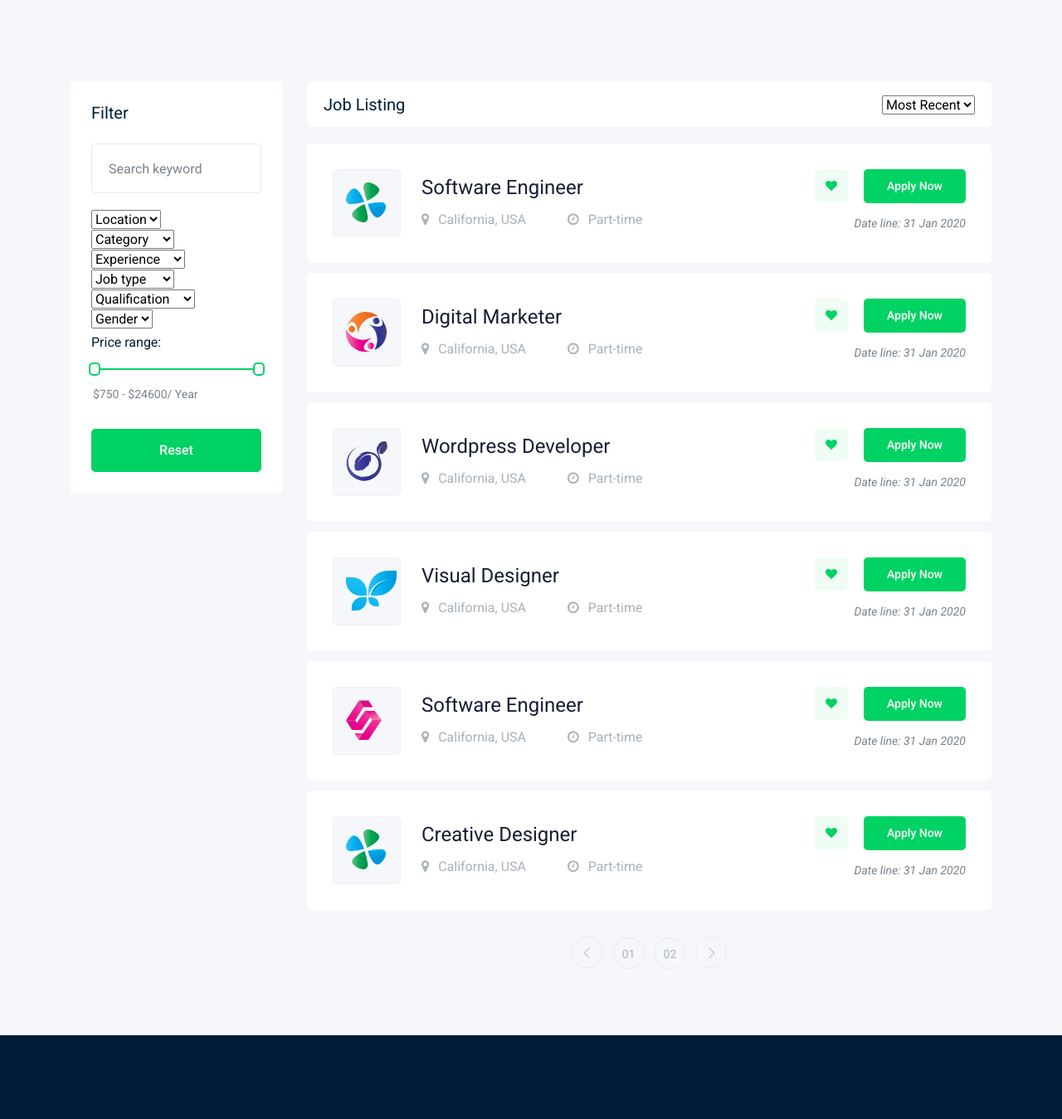
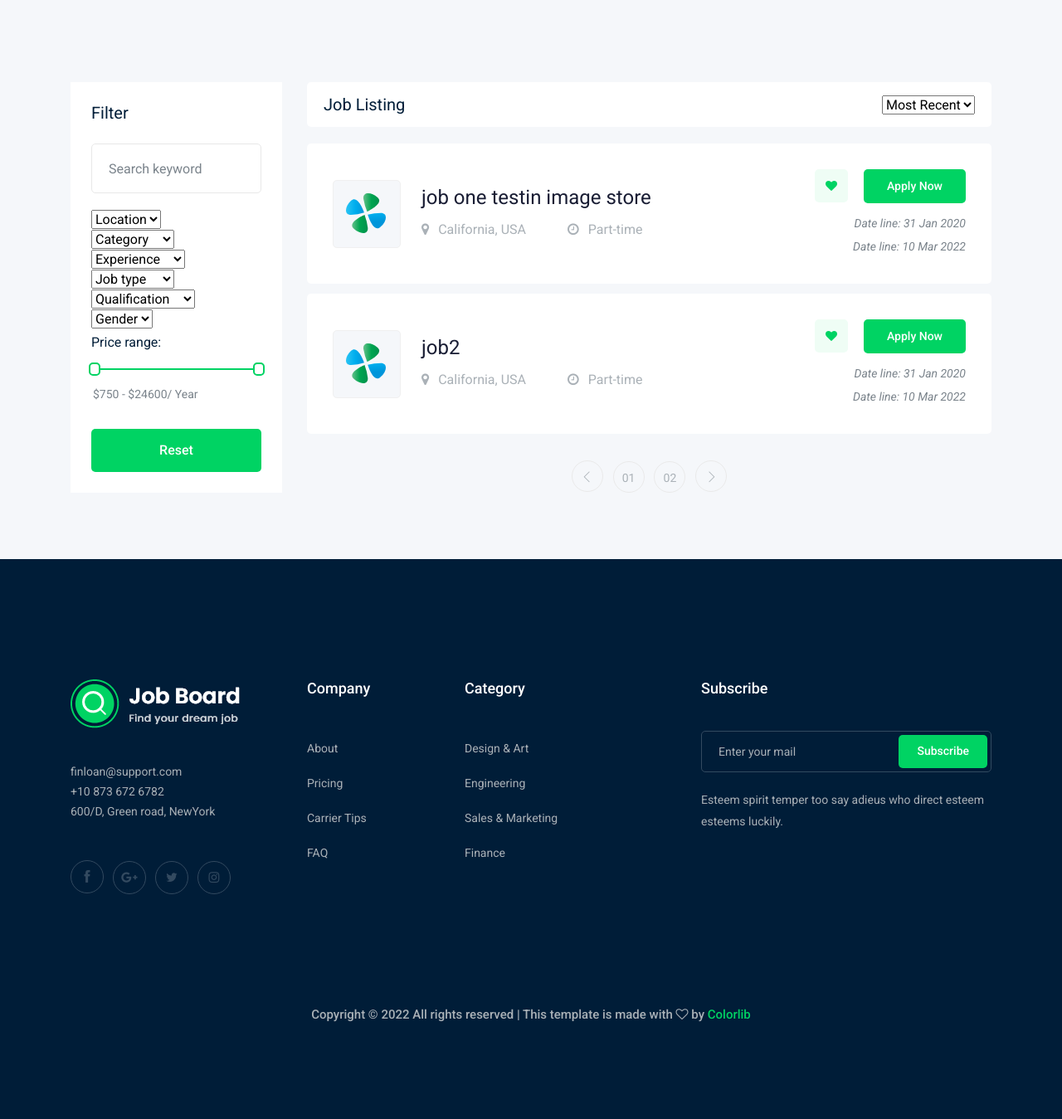
Before and after one commit to Mohamed-Gamal-Mubarek/jop-board, a Django app: template job-board/job/templates/job/jobs.html in a window 1280 px wide. Shown: the part 352-1701 px from the top of the page at 83% size. After the commit the page ends 1584 px from the top, so only its background shows below. Run offline with Django 3.2, Linux system fonts and the light colour scheme; the template is opened without the code that fills it: values that come from a table or form of the project are taken from there, others are empty; data comes from the database, SQL or seed files in the repository; both versions use the stored data as it was after the commit; parts of the project's set-up code (start-up, migrations or seed data) failed here and were passed over; some libraries are stand-ins or nearby versions.

Commit message:
Edting urls and make jobs showing

```diff
--- a/job-board/job/templates/job/jobs.html
+++ b/job-board/job/templates/job/jobs.html
@@ -19,8 +19,12 @@
 <div class="job_listing_area plus_padding">
   <div class="container">
     <div class="row">
+
+      {% comment %} JOB FILTER {% endcomment %}
       <div class="col-lg-3">
+        {% comment %} FILTER {% endcomment %}
         <div class="job_filter white-bg">
+
           <div class="form_inner white-bg">
             <h3>Filter</h3>
             <form action="#">
@@ -110,14 +114,21 @@
             <button class="boxed-btn3 w-100" type="submit">Reset</button>
           </div>
         </div>
+        {% comment %} ./FILTER {% endcomment %}
       </div>
+      {% comment %} JOB FILTER {% endcomment %}
+
       <div class="col-lg-9">
         <div class="recent_joblist_wrap">
           <div class="recent_joblist white-bg">
             <div class="row align-items-center">
+              {% comment %} JOB Listing {% endcomment %}
               <div class="col-md-6">
                 <h4>Job Listing</h4>
               </div>
+              {% comment %} JOB Listing {% endcomment %}
+
+              {% comment %} SELECT JOB {% endcomment %}
               <div class="col-md-6">
                 <div class="serch_cat d-flex justify-content-end">
                   <select>
@@ -128,200 +139,81 @@
                   </select>
                 </div>
               </div>
+              {% comment %} ./SELECT JOB {% endcomment %}
+
             </div>
           </div>
         </div>
 
         <div class="job_lists m-0">
           <div class="row">
+            {% comment %} JOBS WILL BE IN HERE {% endcomment %}
+
+            {% for job in jobs %}
+
             <div class="col-lg-12 col-md-12">
               <div class="single_jobs white-bg d-flex justify-content-between">
+
+                {% comment %} JOBS LEFT {% endcomment %}
                 <div class="jobs_left d-flex align-items-center">
+
+                  {% comment %} IMAGE JOB {% endcomment %}
                   <div class="thumb">
                     <img src="img/svg_icon/1.svg" alt="" />
                   </div>
+                  {% comment %} IMAGE JOB {% endcomment %}
+
+                  {% comment %} JOBS CONTENT {% endcomment %}
                   <div class="jobs_conetent">
-                    <a href="job_details.html"><h4>Software Engineer</h4></a>
+                    {% comment %} JOB TITLE {% endcomment %}
+                    <a href="job_details.html"><h4>{{job}}</h4></a>
+                    {% comment %} JOB TITLE {% endcomment %}
+
+                    {% comment %} JOB LOCATION {% endcomment %}
                     <div class="links_locat d-flex align-items-center">
                       <div class="location">
                         <p><i class="fa fa-map-marker"></i> California, USA</p>
                       </div>
+
                       <div class="location">
                         <p><i class="fa fa-clock-o"></i> Part-time</p>
                       </div>
                     </div>
+                    {% comment %} JOB LOCATION {% endcomment %}
+
                   </div>
+                  {% comment %} JOBS CONTENT {% endcomment %}
+
                 </div>
+                {% comment %} ./JOBS LEFT {% endcomment %}
+
+                {% comment %} JOBS RIGHT {% endcomment %}
                 <div class="jobs_right">
+                  {% comment %} JOP APPLY {% endcomment %}
                   <div class="apply_now">
                     <a class="heart_mark" href="#">
                       <i class="fa fa-heart"></i>
                     </a>
-                    <a href="job_details.html" class="boxed-btn3">Apply Now</a>
+                    <a href="{% url 'job:jobDetails' job.id %}" class="boxed-btn3">Apply Now</a>
                   </div>
+                  {% comment %} ./JOP APPLY {% endcomment %}
+
+                  {% comment %} JOB DATE {% endcomment %}
                   <div class="date">
                     <p>Date line: 31 Jan 2020</p>
+                    <p>Date line: {{job.published_at| date:'j M Y'}}</p>
                   </div>
+                  {% comment %} JOB DATE {% endcomment %}
                 </div>
+                {% comment %} ./JOBS RIGHT {% endcomment %}
               </div>
             </div>
-            <div class="col-lg-12 col-md-12">
-              <div class="single_jobs white-bg d-flex justify-content-between">
-                <div class="jobs_left d-flex align-items-center">
-                  <div class="thumb">
-                    <img src="img/svg_icon/2.svg" alt="" />
-                  </div>
-                  <div class="jobs_conetent">
-                    <a href="job_details.html"><h4>Digital Marketer</h4></a>
-                    <div class="links_locat d-flex align-items-center">
-                      <div class="location">
-                        <p><i class="fa fa-map-marker"></i> California, USA</p>
-                      </div>
-                      <div class="location">
-                        <p><i class="fa fa-clock-o"></i> Part-time</p>
-                      </div>
-                    </div>
-                  </div>
-                </div>
-                <div class="jobs_right">
-                  <div class="apply_now">
-                    <a class="heart_mark" href="#">
-                      <i class="fa fa-heart"></i>
-                    </a>
-                    <a href="job_details.html" class="boxed-btn3">Apply Now</a>
-                  </div>
-                  <div class="date">
-                    <p>Date line: 31 Jan 2020</p>
-                  </div>
-                </div>
-              </div>
-            </div>
-            <div class="col-lg-12 col-md-12">
-              <div class="single_jobs white-bg d-flex justify-content-between">
-                <div class="jobs_left d-flex align-items-center">
-                  <div class="thumb">
-                    <img src="img/svg_icon/3.svg" alt="" />
-                  </div>
-                  <div class="jobs_conetent">
-                    <a href="job_details.html"><h4>Wordpress Developer</h4></a>
-                    <div class="links_locat d-flex align-items-center">
-                      <div class="location">
-                        <p><i class="fa fa-map-marker"></i> California, USA</p>
-                      </div>
-                      <div class="location">
-                        <p><i class="fa fa-clock-o"></i> Part-time</p>
-                      </div>
-                    </div>
-                  </div>
-                </div>
-                <div class="jobs_right">
-                  <div class="apply_now">
-                    <a class="heart_mark" href="#">
-                      <i class="fa fa-heart"></i>
-                    </a>
-                    <a href="job_details.html" class="boxed-btn3">Apply Now</a>
-                  </div>
-                  <div class="date">
-                    <p>Date line: 31 Jan 2020</p>
-                  </div>
-                </div>
-              </div>
-            </div>
-            <div class="col-lg-12 col-md-12">
-              <div class="single_jobs white-bg d-flex justify-content-between">
-                <div class="jobs_left d-flex align-items-center">
-                  <div class="thumb">
-                    <img src="img/svg_icon/4.svg" alt="" />
-                  </div>
-                  <div class="jobs_conetent">
-                    <a href="job_details.html"><h4>Visual Designer</h4></a>
 
-                    <div class="links_locat d-flex align-items-center">
-                      <div class="location">
-                        <p><i class="fa fa-map-marker"></i> California, USA</p>
-                      </div>
-                      <div class="location">
-                        <p><i class="fa fa-clock-o"></i> Part-time</p>
-                      </div>
-                    </div>
-                  </div>
-                </div>
-                <div class="jobs_right">
-                  <div class="apply_now">
-                    <a class="heart_mark" href="#">
-                      <i class="fa fa-heart"></i>
-                    </a>
-                    <a href="job_details.html" class="boxed-btn3">Apply Now</a>
-                  </div>
-                  <div class="date">
-                    <p>Date line: 31 Jan 2020</p>
-                  </div>
-                </div>
-              </div>
-            </div>
-            <div class="col-lg-12 col-md-12">
-              <div class="single_jobs white-bg d-flex justify-content-between">
-                <div class="jobs_left d-flex align-items-center">
-                  <div class="thumb">
-                    <img src="img/svg_icon/5.svg" alt="" />
-                  </div>
-                  <div class="jobs_conetent">
-                    <a href="job_details.html"><h4>Software Engineer</h4></a>
-                    <div class="links_locat d-flex align-items-center">
-                      <div class="location">
-                        <p><i class="fa fa-map-marker"></i> California, USA</p>
-                      </div>
-                      <div class="location">
-                        <p><i class="fa fa-clock-o"></i> Part-time</p>
-                      </div>
-                    </div>
-                  </div>
-                </div>
-                <div class="jobs_right">
-                  <div class="apply_now">
-                    <a class="heart_mark" href="#">
-                      <i class="fa fa-heart"></i>
-                    </a>
-                    <a href="job_details.html" class="boxed-btn3">Apply Now</a>
-                  </div>
-                  <div class="date">
-                    <p>Date line: 31 Jan 2020</p>
-                  </div>
-                </div>
-              </div>
-            </div>
-            <div class="col-lg-12 col-md-12">
-              <div class="single_jobs white-bg d-flex justify-content-between">
-                <div class="jobs_left d-flex align-items-center">
-                  <div class="thumb">
-                    <img src="img/svg_icon/1.svg" alt="" />
-                  </div>
-                  <div class="jobs_conetent">
-                    <a href="job_details.html"><h4>Creative Designer</h4></a>
-                    <div class="links_locat d-flex align-items-center">
-                      <div class="location">
-                        <p><i class="fa fa-map-marker"></i> California, USA</p>
-                      </div>
-                      <div class="location">
-                        <p><i class="fa fa-clock-o"></i> Part-time</p>
-                      </div>
-                    </div>
-                  </div>
-                </div>
-                <div class="jobs_right">
-                  <div class="apply_now">
-                    <a class="heart_mark" href="#">
-                      <i class="fa fa-heart"></i>
-                    </a>
-                    <a href="job_details.html" class="boxed-btn3">Apply Now</a>
-                  </div>
-                  <div class="date">
-                    <p>Date line: 31 Jan 2020</p>
-                  </div>
-                </div>
-              </div>
-            </div>
+            {% endfor %}
+
+            {% comment %} ./JOBS {% endcomment %}
           </div>
+
           <div class="row">
             <div class="col-lg-12">
               <div class="pagination_wrap">
--- a/job-board/job/urls.py
+++ b/job-board/job/urls.py
@@ -1,6 +1,10 @@
 from unicodedata import name
 from django.urls import path
 from .views import jop_list , jop_details
+
+# IT MUST TO KNOWING THIS APP TO NAVIGATE
+app_name = 'job'
+# IT MUST TO KNOWING THIS APP TO NAVIGATE
 urlpatterns = [
     path('', jop_list, name="jobs"),
     path('jobs/<int:id>', jop_details, name='jobDetails' ),
--- a/job-board/project/urls.py
+++ b/job-board/project/urls.py
@@ -23,7 +23,7 @@ urlpatterns = [
     path('admin/', admin.site.urls),
     # IT IS A MAN URL TO APP PROJECT
     # SO IT MUST HAV A NAME SPACE
-    path('', include('job.urls'), namspace="job")
+    path('', include('job.urls', namespace='job'))
 ]
 # REVISION THIS
 urlpatterns += static(settings.STATIC_URL, document_root=settings.STATIC_ROOT)
```
Also changed, not shown: job-board/db.sqlite3, job-board/media/jobs/None/job2/None.jfif (added).
